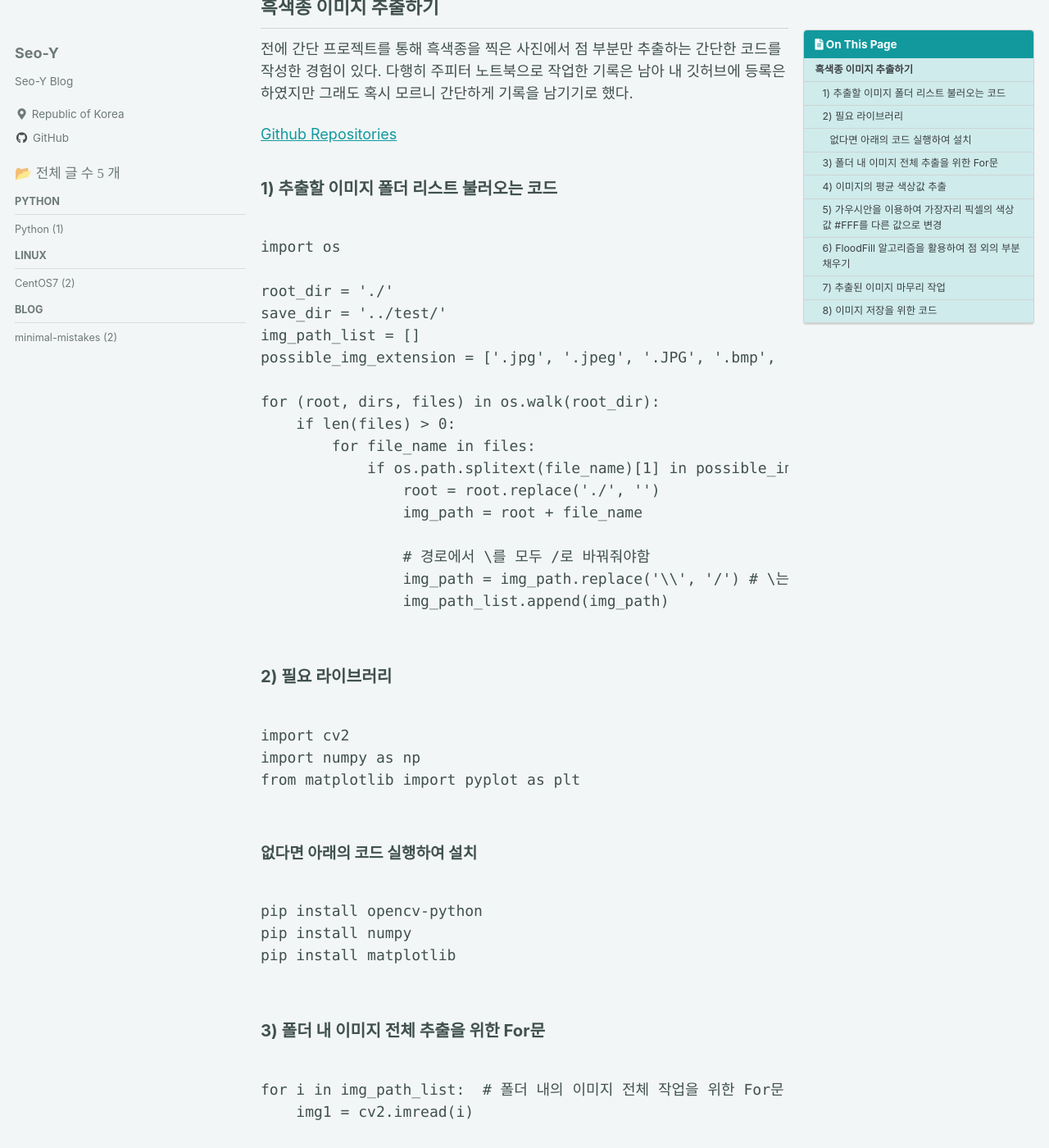
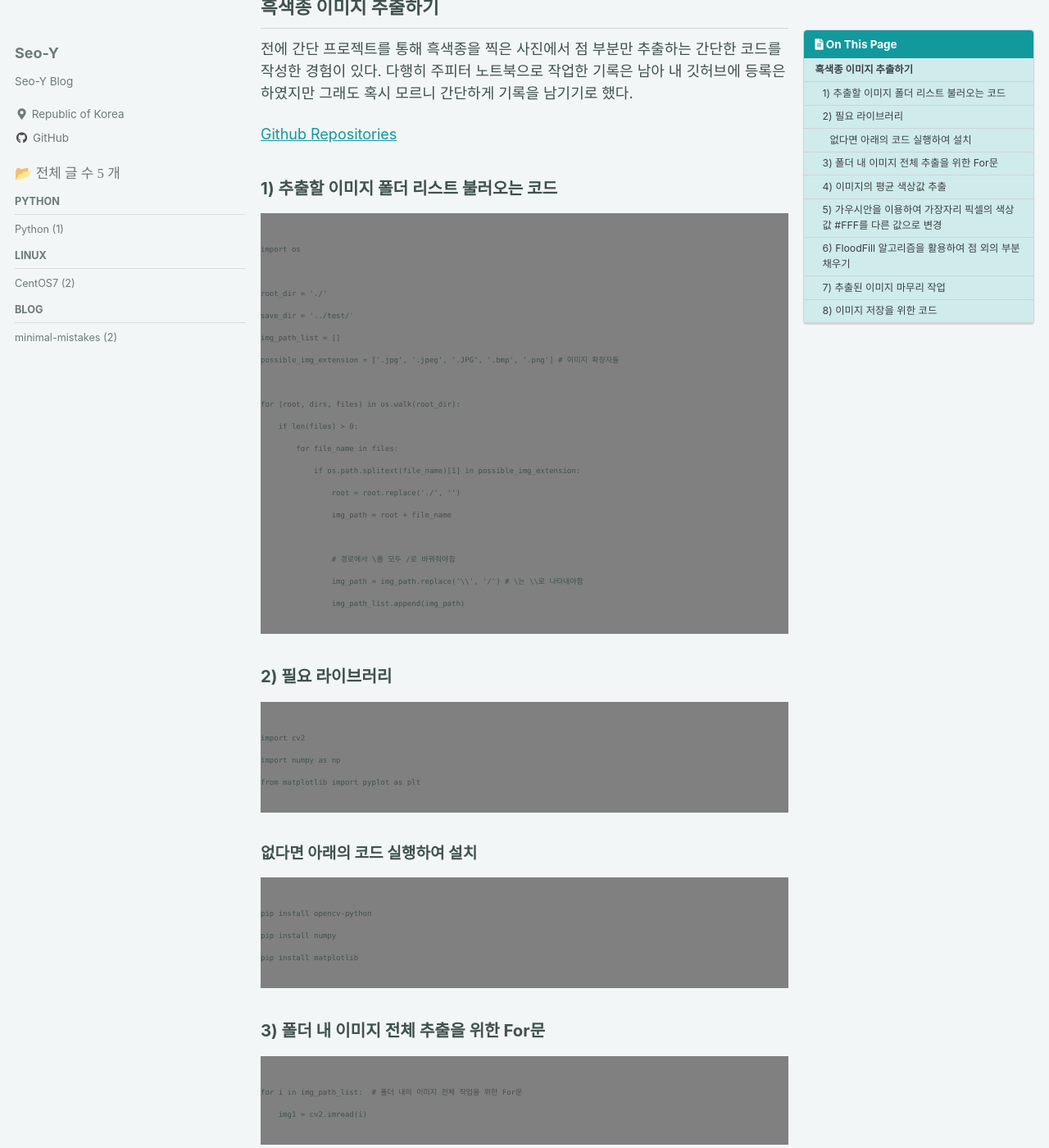
Before and after one commit to carudia/carudia.github.io, a Jekyll site: the page built from _posts/Python/2022-07-12-파이썬 이미지 추출.md, in a window 1280 px wide and 1400 px high, scrolled down 214 px. Shown: the whole window at 82% size. Built offline with Jekyll 4.4.1, drawn with Linux system fonts in a browser that asks for light colours; cached includes are drawn as plain includes.

Commit message:
Update _page.scss

```diff
--- a/_sass/minimal-mistakes/_page.scss
+++ b/_sass/minimal-mistakes/_page.scss
@@ -142,9 +142,8 @@ body {
   :not(pre) > code {
     padding-top: 0.1rem;
     padding-bottom: 0.1rem;
-    font-size: 0.5em; /* 0.8em;
+    font-size: 0.8em;
     background: $code-background-color;
-    */
     background: gray;
     border-radius: $border-radius;
 
@@ -152,6 +151,13 @@ body {
     &::after {
       letter-spacing: -0.2em;
       content: "\00a0"; /* non-breaking space*/
+    }
+  }
+
+  pre {
+    background: gray;
+    code {
+      font-size: 0.5em;
     }
   }
 
```
